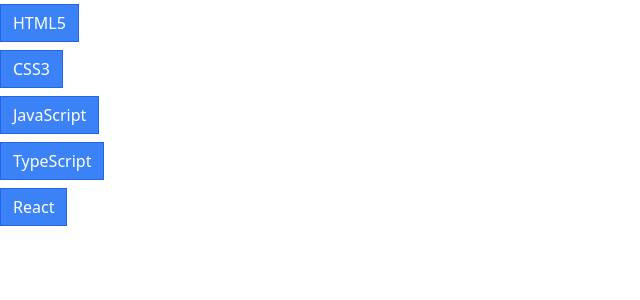
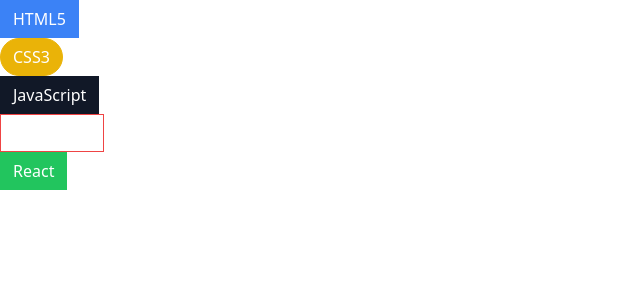
Before and after one commit to bleyyannick/reusable_buttons_with_react_and_tailwind, a React (Create React App) app: page / in a window 1280 px wide. Shown: the top 300 px of the page, without its empty margins (0-640 px from the left). Built offline with nearby package versions, Linux system fonts and the light colour scheme.

Commit message:
styling buttons with customs props

```diff
--- a/src/App.js
+++ b/src/App.js
@@ -4,21 +4,23 @@
   return (
     <div>
       <div>
-        <Button success outline>
-          HTML5
+        <Button primary>HTML5</Button>
+      </div>
+      <div>
+        <Button warning rounded>
+          CSS3
         </Button>
       </div>
       <div>
-        <Button>CSS3</Button>
+        <Button secondary>JavaScript</Button>
       </div>
       <div>
-        <Button>JavaScript</Button>
+        <Button danger outline>
+          TypeScript
+        </Button>
       </div>
       <div>
-        <Button>TypeScript</Button>
-      </div>
-      <div>
-        <Button>React</Button>
+        <Button success>React</Button>
       </div>
     </div>
   );
--- a/src/Button.jsx
+++ b/src/Button.jsx
@@ -1,4 +1,5 @@
 import PropTypes from 'prop-types';
+import classnames from 'classnames';
 
 const Button = ({
     children,
@@ -10,7 +11,22 @@
     outline,
     rounded
 }) => {
-    return <button className='px-3 py-1.5 border border-blue-600 bg-blue-500 my-1 text-white'>{children}</button>
+    const classes = classnames('px-3 py-1.5 border', {
+        'border-blue-500 bg-blue-500 text-white': primary,
+        'border-gray-900 bg-gray-900 text-white': secondary,
+        'border-yellow-500 bg-yellow-500 text-white': warning,
+        'border-green-500 bg-green-500 text-white': success,
+        'border-red-500 bg-red-500 text-white': danger,
+        'rounded-full': rounded,
+        'bg-white': outline,
+        'text-blue-500': outline && primary,
+        'text-green-500': outline && success,
+        'text-red-500': outline && danger,
+        'text-yellow-500': outline && warning,
+        'text-gray-900': outline && secondary,
+
+    })
+    return <button className={classes}>{children}</button>
 }
 
 Button.propTypes = {
```
